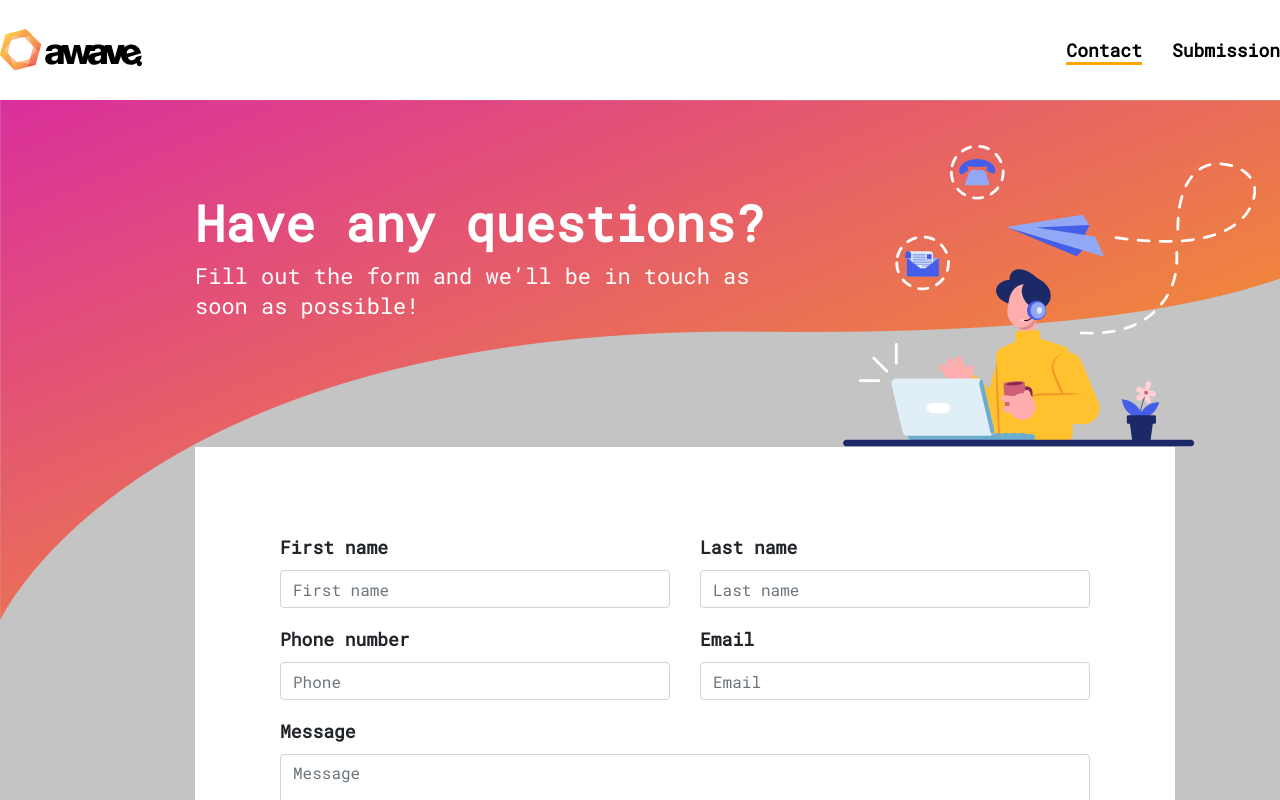
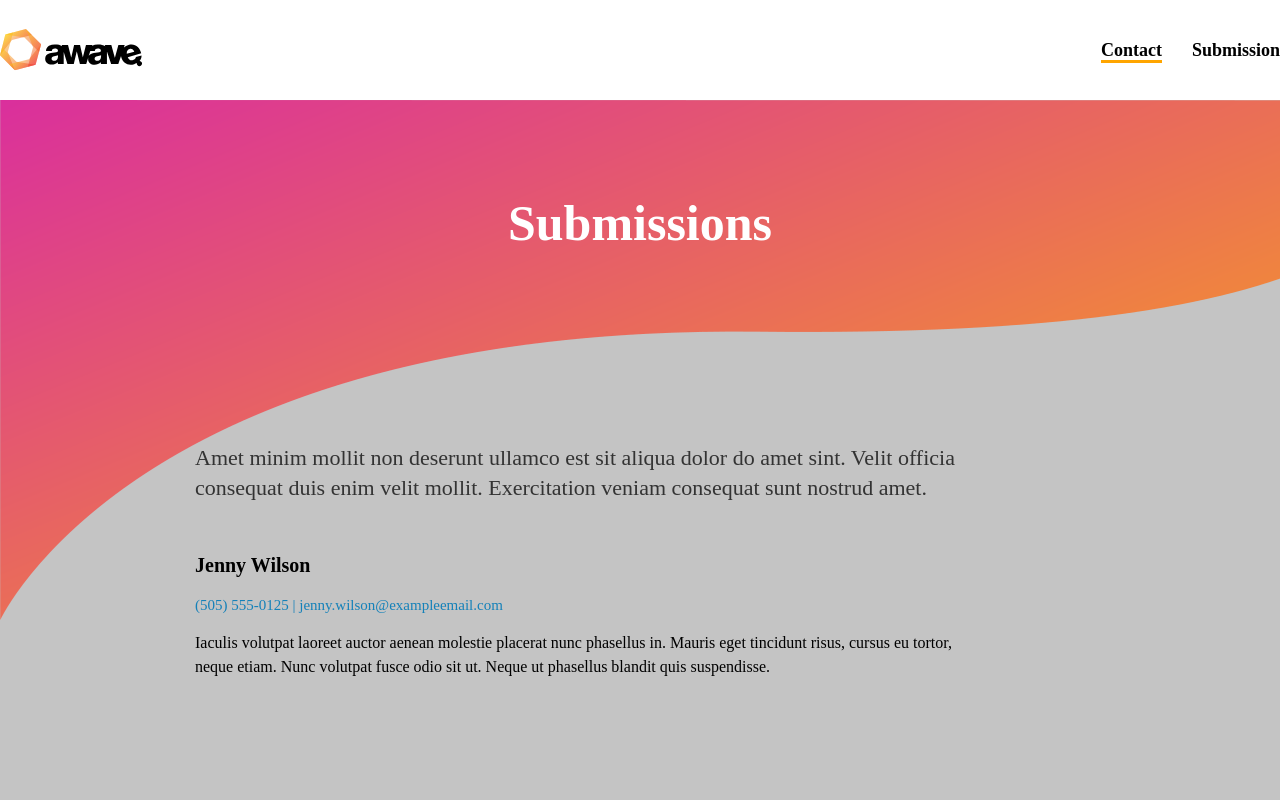
Before and after one commit to zyflow/awave-test, a React (Create React App) app: page /submissions in a window 1280 px wide. Shown: the top 800 px of the page. Built offline with nearby package versions, Linux system fonts and the light colour scheme.

Commit message:
Layout list + react dom add

```diff
--- a/package.json
+++ b/package.json
@@ -12,6 +12,7 @@
     "react": "^17.0.1",
     "react-bootstrap": "^1.4.0",
     "react-dom": "^17.0.1",
+    "react-router-dom": "^5.2.0",
     "react-scripts": "4.0.0",
     "react-toastify": "^6.0.9",
     "reactstrap": "^8.7.1",
--- a/src/App.js
+++ b/src/App.js
@@ -1,22 +1,47 @@
 import './assets/scss/App.css';
 import Layout from "./layouts/Layout";
-import React from "react";
+import React, {useState} from "react";
 import 'bootstrap/dist/css/bootstrap.min.css';
 import './assets/scss/App.scss'
 import './assets/scss/Menu.scss'
 import './assets/scss/QuestionForm.scss'
-import {ToastContainer} from "react-toastify";
-import {Form} from "reactstrap/lib";
+import './assets/scss/QuestionList.scss'
+import {
+    BrowserRouter as Router, Route,
+    Switch,
+    useLocation
+} from "react-router-dom";
+import QuestionList from "./components/QuestionList";
+import Header from "./layouts/Header";
+
+function App() {
+    const [currentMenuItem, setCurrentMenuItem] = useState('contact');
+
+    return (
+        <Router>
+            <Header currentMenuItem={currentMenuItem} setCurrentMenuItem={setCurrentMenuItem} />
+            <div className='wrapper'>
+                <div className="custom-container-image">
+                    <div className='content'>
+                        <Switch>
+                            <Route exact path="/" component={Layout}/>
+                            <Route exact path="/submissions" component={QuestionList} />
+                        </Switch>
+                    </div>
+                </div>
+            </div>
+        </Router>
+   );
+
+  // return (
+  //   <div className="App">
+  //       <link href="https://fonts.googleapis.com/css2?family=Roboto+Mono&display=swap" rel="stylesheet" />
+  //       <Layout />
+  //       <ToastContainer position="bottom-left" />
+  //   </div>
+  // );
+}
 
 
-function App() {
-  return (
-    <div className="App">
-        <link href="https://fonts.googleapis.com/css2?family=Roboto+Mono&display=swap" rel="stylesheet" />
-        <Layout />
-        <ToastContainer position="bottom-left" />
-    </div>
-  );
-}
 
 export default App;
--- /dev/null
+++ b/src/assets/scss/QuestionList.scss
@@ -0,0 +1,41 @@
+.question-list {
+  height: 600px;
+}
+
+.title-block {
+  height: 250px;
+}
+
+.question-header {
+  width: 777px;
+  font-size: 22px;
+  line-height: 30px;
+  color: #333333;
+}
+
+.question {
+  font-family: Roboto Mono;
+  width: 777px;
+
+  .title {
+    font-weight: bold;
+    font-size: 20px;
+    line-height: 28px;
+    color: #000000;
+  }
+
+  .pretext {
+    font-weight: 500;
+    font-size: 15px;
+    line-height: 20px;
+    color: #1481B9;
+  }
+
+  .question-text {
+    font-style: normal;
+    font-weight: normal;
+    font-size: 16px;
+    line-height: 24px;
+    color: #000000;
+  }
+}
--- /dev/null
+++ b/src/components/Question.js
@@ -0,0 +1,11 @@
+export function Question() {
+    const textString =         'Iaculis volutpat laoreet auctor aenean molestie placerat nunc phasellus in. Mauris eget tincidunt risus, cursus eu tortor, neque etiam. Nunc volutpat fusce odio sit ut. Neque ut phasellus blandit quis suspendisse.';
+
+    return(
+        <div className='question'>
+            <p className='title'>Jenny Wilson</p>
+            <p className='pretext'>(505) 555-0125  |  jenny.wilson@exampleemail.com</p>
+            <p className='question-text'>{textString}</p>
+        </div>
+    );
+}
--- /dev/null
+++ b/src/components/QuestionList.js
@@ -0,0 +1,23 @@
+import React, {useState} from "react";
+import Row from "reactstrap/lib/Row";
+import Col from "reactstrap/lib/Col";
+import {Container} from "reactstrap/lib";
+import {Question} from "./Question";
+
+
+function QuestionList() {
+
+    return  <div className='question-list mt-5 '>
+        <Container>
+            <Row className="center title-block">
+                <h1>Submissions</h1>
+            </Row>
+            <Row >
+                <p className="question-header mb-5">Amet minim mollit non deserunt ullamco est sit aliqua dolor do amet sint. Velit officia consequat duis enim velit mollit. Exercitation veniam consequat sunt nostrud amet.</p>
+                <Question />
+            </Row>
+        </Container>
+    </div>
+}
+
+export default QuestionList;
--- a/src/layouts/Layout.js
+++ b/src/layouts/Layout.js
@@ -1,22 +1,12 @@
-import Header from "./Header";
 import React, {useState} from "react";
 import FormTittle from "../components/FormTittle";
 import QuestionForm from "../components/QuestionForm";
 
 function Layout() {
-    const [currentMenuItem, setCurrentMenuItem] = useState('contact');
 
     return  <div>
-        <Header currentMenuItem={currentMenuItem} setCurrentMenuItem={setCurrentMenuItem} />
-        <div className='wrapper'>
-            <div className="custom-container-image">
-                <div className='content'>
-                    <FormTittle />
-                    <QuestionForm />
-                </div>
-            </div>
-        </div>
-
+            <FormTittle />
+            <QuestionForm />
     </div>
 }
 
--- a/src/layouts/Menu.js
+++ b/src/layouts/Menu.js
@@ -5,11 +5,11 @@ function Menu({currentMenuItem, setCurrentMenuItem}) {
 
     return  <Row>
         <Col className='d-none d-sm-block col-auto'>
-            <a href="#" className={currentMenuItem === 'contact' ? 'selected' : ''}
+            <a href="/" className={currentMenuItem === 'contact' ? 'selected' : ''}
                onClick={() => setCurrentMenuItem('contact')}>Contact</a>
         </Col>
         <Col className='d-none d-sm-block col-auto'>
-            <a href="#" className={currentMenuItem === 'submission' ? 'selected' : ''}
+            <a href="/submissions" className={currentMenuItem === 'submission' ? 'selected' : ''}
             onClick={() => setCurrentMenuItem('submission')}>Submission</a>
         </Col>
     </Row>
```
Also changed, not shown: 1 other file (tests, documents, lock files or other folders).
